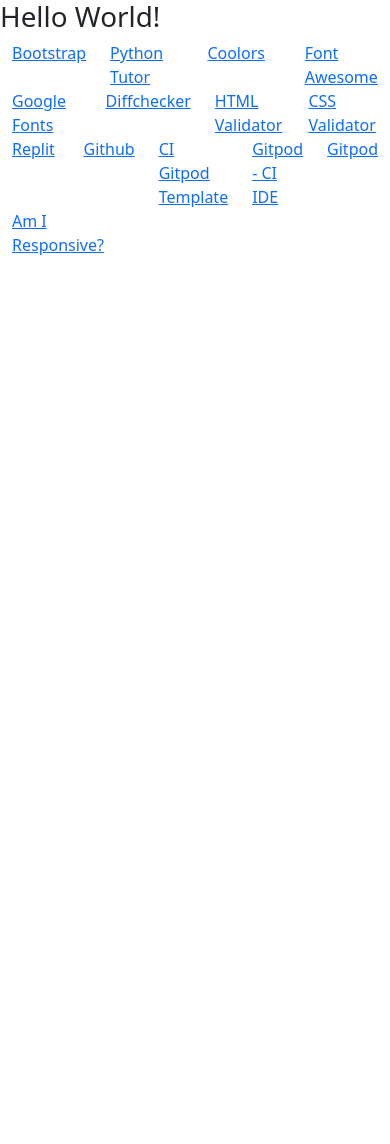
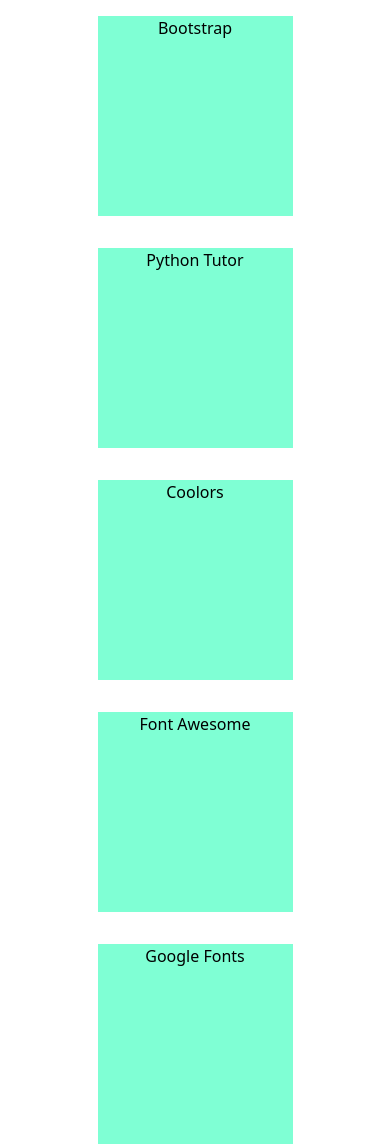
Before and after one commit to ErfanNajimi/coders-directory, a plain HTML site: page index.html in a window 390 px wide. Shown: the top 1144 px of the page. Before the commit the page ends 844 px from the top, so only its background shows below. Drawn offline with nearby package versions, Linux system fonts and the light colour scheme.

Commit message:
Add positional styling to center columns and be responsive on different screen sizes

```diff
--- a/assets/css/style.css
+++ b/assets/css/style.css
@@ -0,0 +1,10 @@
+.col-6 {
+    background-color: aquamarine;
+    text-align: center;
+    height: 200px;
+}
+
+a {
+    text-decoration: none;
+    color: black;
+}
--- a/index.html
+++ b/index.html
@@ -9,28 +9,22 @@
 
 </head>
 <body>
-    <h1>Hello World!</h1>
-
-    <div class="container">
-        <div class="row">
-            <div class="col"><a href="https://getbootstrap.com/docs/5.3/getting-started/introduction/" target="_blank">Bootstrap</a></div>
-            <div class="col"><a href="https://pythontutor.com/" target="_blank">Python Tutor</a></div>
-            <div class="col"><a href="https://coolors.co/" target="_blank">Coolors</a></div>
-            <div class="col"><a href="https://fontawesome.com/icons" target="_blank">Font Awesome</a></div>
-            <div class="col"><a href="https://fonts.google.com/" target="_blank">Google Fonts</a></div>
-            <div class="col"><a href="https://www.diffchecker.com/" target="_blank">Diffchecker</a></div>
-            <div class="col"><a href="https://validator.w3.org/" target="_blank">HTML Validator</a></div>
-            <div class="col"><a href="https://jigsaw.w3.org/css-validator/validator.html.en" target="_blank">CSS Validator</a></div>
-            <div class="col"><a href="https://replit.com/~" target="_blank">Replit</a></div>
-            <div class="col"><a href="https://github.com/" target="_blank">Github</a></div>
-            <div class="col"><a href="https://github.com/Code-Institute-Org/ci-full-template" target="_blank">CI Gitpod Template</a></div>
-            <div class="col"><a href="https://codeinstitute-ide.net/workspaces" target="_blank">Gitpod - CI IDE</a></div>
-            <div class="col"><a href="https://gitpod.io/workspaces" target="_blank">Gitpod</a></div>
-            <div class="col"><a href="https://ui.dev/amiresponsive" target="_blank">Am I Responsive?</a></div>
-            <div class="col"><a href=""></a></div>
-            <div class="col"><a href=""></a></div>
-            <div class="col"><a href=""></a></div>
-            <div class="col"><a href=""></a></div>
+    <div class="container-fluid">
+        <div class="row justify-content-center">
+            <div class="col-6 col-md-4 col-lg-3 m-3"><a href="https://getbootstrap.com/docs/5.3/getting-started/introduction/" target="_blank">Bootstrap</a></div>
+            <div class="col-6 col-md-4 col-lg-3 m-3"><a href="https://pythontutor.com/" target="_blank">Python Tutor</a></div>
+            <div class="col-6 col-md-4 col-lg-3 m-3"><a href="https://coolors.co/" target="_blank">Coolors</a></div>
+            <div class="col-6 col-md-4 col-lg-3 m-3"><a href="https://fontawesome.com/icons" target="_blank">Font Awesome</a></div>
+            <div class="col-6 col-md-4 col-lg-3 m-3"><a href="https://fonts.google.com/" target="_blank">Google Fonts</a></div>
+            <div class="col-6 col-md-4 col-lg-3 m-3"><a href="https://www.diffchecker.com/" target="_blank">Diffchecker</a></div>
+            <div class="col-6 col-md-4 col-lg-3 m-3"><a href="https://validator.w3.org/" target="_blank">HTML Validator</a></div>
+            <div class="col-6 col-md-4 col-lg-3 m-3"><a href="https://jigsaw.w3.org/css-validator/validator.html.en" target="_blank">CSS Validator</a></div>
+            <div class="col-6 col-md-4 col-lg-3 m-3"><a href="https://replit.com/~" target="_blank">Replit</a></div>
+            <div class="col-6 col-md-4 col-lg-3 m-3"><a href="https://github.com/" target="_blank">Github</a></div>
+            <div class="col-6 col-md-4 col-lg-3 m-3"><a href="https://github.com/Code-Institute-Org/ci-full-template" target="_blank">CI Gitpod Template</a></div>
+            <div class="col-6 col-md-4 col-lg-3 m-3"><a href="https://codeinstitute-ide.net/workspaces" target="_blank">Gitpod - CI IDE</a></div>
+            <div class="col-6 col-md-4 col-lg-3 m-3"><a href="https://gitpod.io/workspaces" target="_blank">Gitpod</a></div>
+            <div class="col-6 col-md-4 col-lg-3 m-3"><a href="https://ui.dev/amiresponsive" target="_blank">Am I Responsive?</a></div>
         </div>
     </div>
 
```
